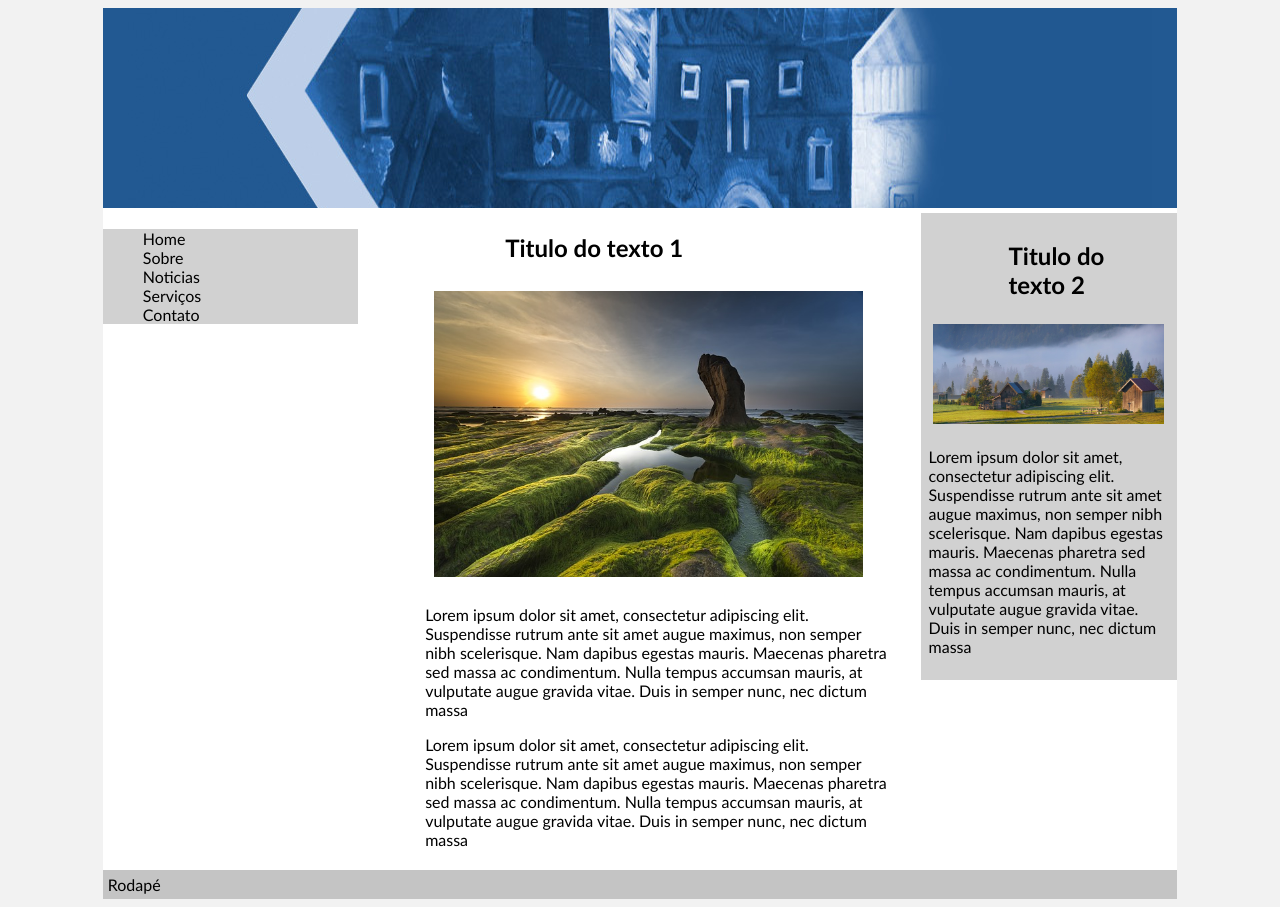
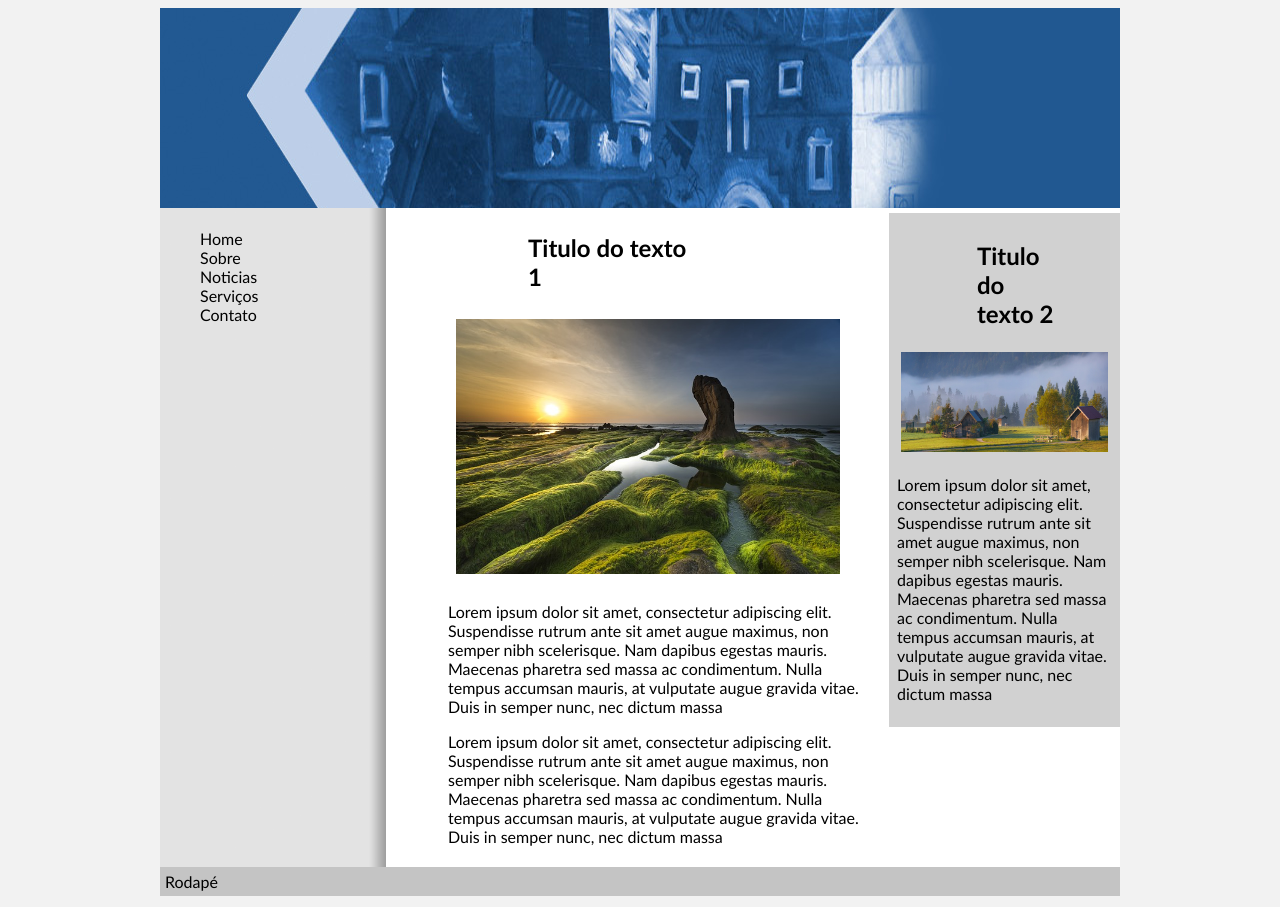
Before and after one commit to mensil/LaytoutLiquido, a plain HTML site: page index.html in a window 1280 px wide. Drawn offline with Linux system fonts and the light colour scheme.

Commit message:
colocando coluna falsa

```diff
--- a/estilo.css
+++ b/estilo.css
@@ -6,9 +6,9 @@ body{
 
 #container {
 
-	width: 85%;
+	width: 960px;
 	margin: 0 auto;
-	background: #fff;
+	background: #fff url(imagens/coluna.png) repeat-y left top;
 
 	min-width: 720px;
 	max-width: 1280px;
@@ -35,7 +35,6 @@ body{
 	float: left;
 	padding-top: 20px
 	padding-bottom: 20px;
-	background: #d1d1d1;
 	list-style: none;
 
 }
```
Also changed, not shown: imagens/coluna.png (added).
